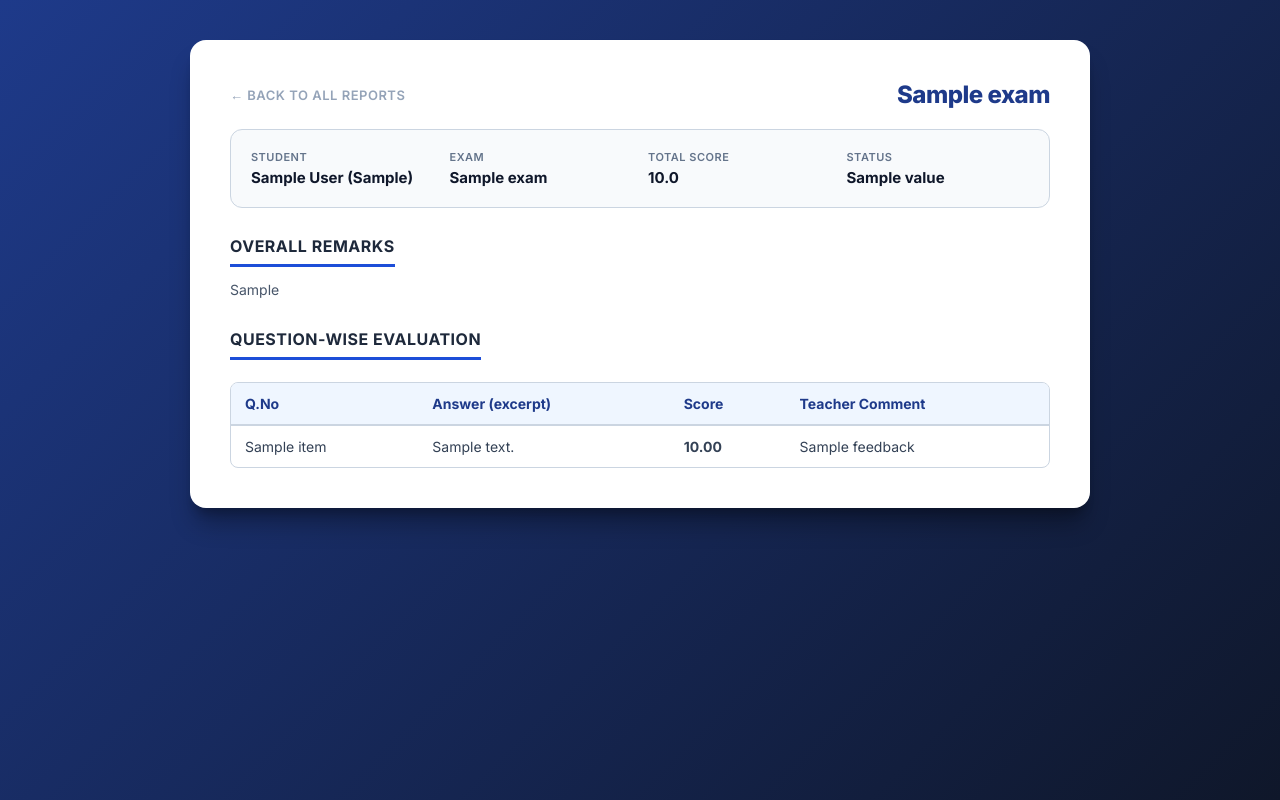
After one commit to Sreehari0o4/Answersheet_evaluator, a Flask app: template gradix/templates/student_exam_detail.html in a window 1280 px wide. The commit adds this page. Run offline with Flask 3, Linux system fonts and the light colour scheme; tables that the repository leaves empty hold one stand-in row (values such as "Sample post"); the template is opened without the code that fills it: values that come from a table or form of the project are taken from there, most other values are stand-ins (such as "Sample title", 1, 10 or a date in 2020).

Commit message:
Updated questionwise review

```diff
--- /dev/null
+++ b/gradix/templates/student_exam_detail.html
@@ -0,0 +1,218 @@
+<!doctype html>
+<html lang="en">
+<head>
+    <meta charset="UTF-8">
+    <meta name="viewport" content="width=device-width, initial-scale=1.0">
+    <title>Exam Report - {{ exam.subject if exam else exam_id }}</title>
+    <link href="https://fonts.googleapis.com/css2?family=Inter:wght@400;500;600;700;800&display=swap" rel="stylesheet">
+
+    <style>
+        :root {
+            --bg-start: #1e3a8a;
+            --bg-end: #0f172a;
+            --card-bg: #ffffff;
+            --text-main: #0f172a;
+            --text-sub: #475569;
+            --primary-color: #1d4ed8;
+            --primary-hover: #1e40af;
+            --border-color: #cbd5e1;
+            --table-header-bg: #eff6ff;
+            --info-box-bg: #f8fafc;
+        }
+
+        * { box-sizing: border-box; margin: 0; padding: 0; }
+
+        body {
+            font-family: 'Inter', sans-serif;
+            background: linear-gradient(135deg, var(--bg-start) 0%, var(--bg-end) 100%);
+            display: flex;
+            justify-content: center;
+            align-items: flex-start;
+            min-height: 100vh;
+            color: var(--text-main);
+            padding: 40px 20px;
+        }
+
+        .card {
+            background: var(--card-bg);
+            width: 100%;
+            max-width: 900px;
+            padding: 40px;
+            border-radius: 16px;
+            box-shadow: 0 20px 25px -5px rgba(0,0,0,0.3), 0 10px 10px -5px rgba(0,0,0,0.2);
+        }
+
+        .header-row {
+            display: flex;
+            justify-content: space-between;
+            align-items: center;
+            margin-bottom: 20px;
+        }
+
+        h1 {
+            font-size: 24px;
+            font-weight: 800;
+            color: #1e3a8a;
+            letter-spacing: -0.5px;
+        }
+
+        .back-link {
+            font-size: 13px;
+            font-weight: 600;
+            color: #94a3b8;
+            text-decoration: none;
+            text-transform: uppercase;
+            letter-spacing: 0.5px;
+        }
+        .back-link:hover { color: var(--primary-color); }
+
+        h2 {
+            font-size: 16px;
+            font-weight: 700;
+            color: #1e293b;
+            margin-top: 28px;
+            margin-bottom: 12px;
+            padding-bottom: 8px;
+            border-bottom: 3px solid var(--primary-color);
+            display: inline-block;
+            text-transform: uppercase;
+            letter-spacing: 0.5px;
+        }
+
+        .info-grid {
+            display: grid;
+            grid-template-columns: repeat(auto-fit, minmax(180px, 1fr));
+            gap: 16px;
+            background-color: var(--info-box-bg);
+            padding: 20px;
+            border-radius: 12px;
+            border: 1px solid var(--border-color);
+        }
+        .info-item label {
+            display: block;
+            font-size: 11px;
+            text-transform: uppercase;
+            font-weight: 600;
+            color: #64748b;
+            margin-bottom: 4px;
+            letter-spacing: 0.5px;
+        }
+        .info-item span {
+            display: block;
+            font-size: 15px;
+            font-weight: 700;
+            color: #0f172a;
+        }
+
+        .table-container {
+            overflow-x: auto;
+            border-radius: 8px;
+            border: 1px solid var(--border-color);
+            margin-top: 10px;
+        }
+
+        table {
+            width: 100%;
+            border-collapse: collapse;
+            font-size: 14px;
+            text-align: left;
+        }
+
+        thead { background-color: var(--table-header-bg); }
+
+        th {
+            padding: 12px 14px;
+            font-weight: 700;
+            color: #1e3a8a;
+            border-bottom: 2px solid var(--border-color);
+        }
+
+        td {
+            padding: 12px 14px;
+            color: #334155;
+            border-bottom: 1px solid #f1f5f9;
+        }
+
+        tr:last-child td { border-bottom: none; }
+        tr:hover td { background-color: #f8fafc; }
+
+        .empty-text {
+            color: #94a3b8;
+            font-style: italic;
+            text-align: center;
+            padding: 20px;
+        }
+
+    </style>
+</head>
+<body>
+
+    <div class="card">
+        <div class="header-row">
+            <a href="{{ url_for('web.student_report') }}" class="back-link">← Back to all reports</a>
+            <h1>{{ exam.subject if exam else 'Exam Report' }}</h1>
+        </div>
+
+        {% if student %}
+            <div class="info-grid">
+                <div class="info-item">
+                    <label>Student</label>
+                    <span>{{ student.name }} ({{ student.roll_no }})</span>
+                </div>
+                <div class="info-item">
+                    <label>Exam</label>
+                    <span>{{ exam.subject if exam else report.exam_id }}</span>
+                </div>
+                <div class="info-item">
+                    <label>Total Score</label>
+                    <span>{{ report.total_score }}</span>
+                </div>
+                <div class="info-item">
+                    <label>Status</label>
+                    <span>{{ sheet.status.value if sheet else 'Not Reviewed' }}</span>
+                </div>
+            </div>
+
+            <h2>Overall Remarks</h2>
+            {% if report.remarks %}
+                <p style="font-size:14px; line-height:1.6; color:var(--text-sub);">
+                    {{ report.remarks }}
+                </p>
+            {% else %}
+                <p class="empty-text">No remarks recorded for this exam.</p>
+            {% endif %}
+
+            <h2>Question-wise Evaluation</h2>
+            {% if per_question_details %}
+                <div class="table-container">
+                    <table cellspacing="0">
+                        <thead>
+                            <tr>
+                                <th>Q.No</th>
+                                <th>Answer (excerpt)</th>
+                                <th>Score</th>
+                                <th>Teacher Comment</th>
+                            </tr>
+                        </thead>
+                        <tbody>
+                            {% for item in per_question_details %}
+                                <tr>
+                                    <td>{{ item.question_no }}</td>
+                                    <td>{{ item.answer_text[:160] }}{% if item.answer_text|length > 160 %}...{% endif %}</td>
+                                    <td><strong>{{ '%.2f'|format(item.score) }}</strong></td>
+                                    <td>{{ item.feedback }}</td>
+                                </tr>
+                            {% endfor %}
+                        </tbody>
+                    </table>
+                </div>
+            {% else %}
+                <p class="empty-text">Detailed question-wise marks are not available for this exam yet.</p>
+            {% endif %}
+        {% else %}
+            <p class="empty-text">No student record linked to this account.</p>
+        {% endif %}
+    </div>
+
+</body>
+</html>
```
Also changed, not shown: gradix/evaluate/routes.py (+80 -11 lines), gradix/models.py (+15 -0 lines), gradix/ocr/routes.py (+10 -1 lines), gradix/preprocess/routes.py (+41 -0 lines), gradix/templates/review.html (+68 -15 lines), gradix/templates/student_report.html (+46 -6 lines), gradix/web.py (+218 -21 lines), uploads/1_2_0f34032f556441a0b69eca0203188291.jpg (added), uploads/1_3_1bede00dd8314c7b9e38721871bfbdb7.jpg (added), uploads/4_3_5336940606d44b12a350025d6b447662.jpg (added).
